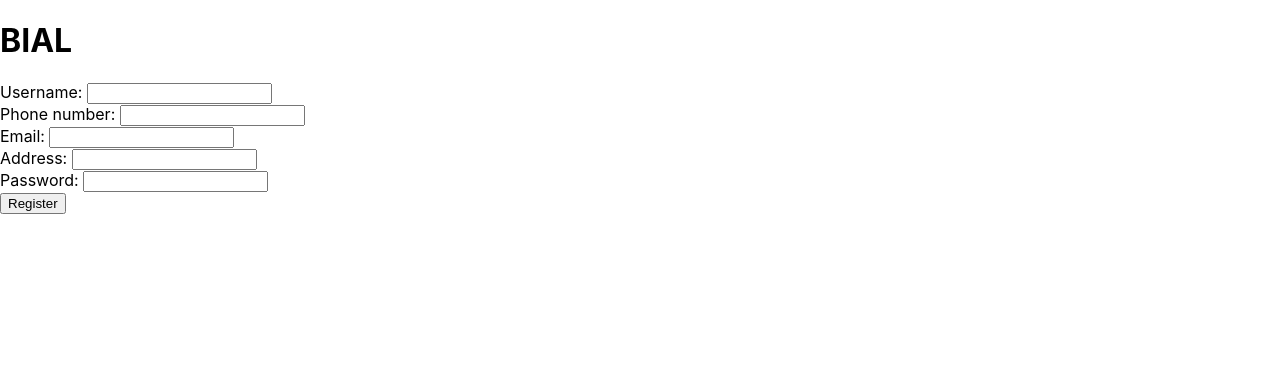
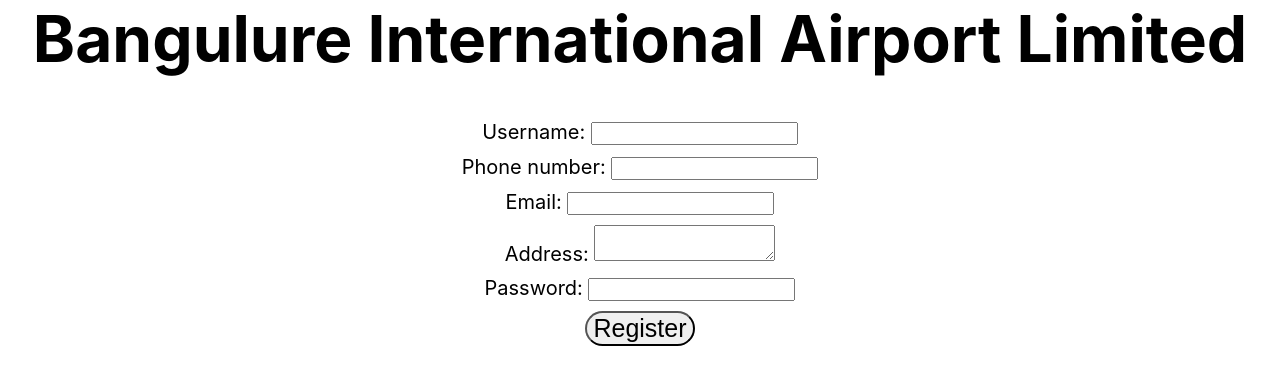
Before and after one commit to harshavardhanakrishnachaitanya2001/BIALginiapp, a Next.js app: page / in a window 1280 px wide. Shown: the top 384 px of the page. Built offline with nearby package versions, Linux system fonts and the light colour scheme.

Commit message:
Sign up page is starting to take pretty good shape

```diff
--- a/package.json
+++ b/package.json
@@ -6,14 +6,12 @@
     "dev": "next dev",
     "build": "next build",
     "start": "next start",
-    "lint": "next lint",
-    "build-css":"tailwindcss build src/styles.css -o public/styles.css"
+    "lint": "next lint"
   },
   "dependencies": {
     "next": "12.1.0",
     "react": "17.0.2",
-    "react-dom": "17.0.2",
-    "tailwind": "^2.4.1"
+    "react-dom": "17.0.2"
   },
   "devDependencies": {
     "eslint": "8.11.0",
--- a/pages/index.js
+++ b/pages/index.js
@@ -1,8 +1,9 @@
 import {useState} from 'react'
+import styles from '../styles/Signup.module.css'
 export default function SignUpSignIn(){
   return <>
-    <h1 className='text-center'>BIAL</h1>
-    <form>
+    <h1 className={styles.mainHeading}>Bangulure International Airport Limited</h1>
+    <form className={styles.signupform}>
       <div>
         <label htmlFor='username'>Username: </label>
         <input type="text" autoComplete='off' name="username"/>
@@ -17,7 +18,7 @@ export default function SignUpSignIn(){
       </div>
       <div>
         <label htmlFor='address'>Address: </label>
-        <input type="text" autoComplete='off' name="address"/>
+        <textarea autoComplete="off" name="address"/>
       </div>
       <div>
         <label htmlFor='password'>Password: </label>
--- a/public/index.html
+++ /dev/null
@@ -1,6 +0,0 @@
-<!DOCTYPE html>
-<html>
-    <head>
-        <link rel='stylesheet' href="styles.css">
-    </head>
-</html>
--- a/src/styles.css
+++ /dev/null
@@ -1,3 +0,0 @@
-@tailwind base;
-@tailwind components;
-@tailwind utilities;
--- /dev/null
+++ b/styles/Signup.module.css
@@ -0,0 +1,28 @@
+
+.mainHeading{
+    text-align: center;
+    font-size: 4rem;
+}
+.signupform{
+text-align: center;
+margin-top: 5px;
+}
+.signupform div{
+    margin-bottom: 10px;
+    margin-top: 0px;
+}
+.signupform div label{
+    font-size: 20px;
+}
+.signupform div input{
+    font-size: 15px;
+    text-align: center;
+}
+.signupform div texarea{
+    font-size: 15px;
+}
+.signupform button{
+    font-size: 25px;
+    border-radius: 25px;
+    cursor: pointer;
+}
--- a/styles/globals.css
+++ b/styles/globals.css
@@ -7,5 +7,6 @@ body {
 }
 
 * {
+  margin-top: 0px;
   box-sizing: border-box;
 }
```
Also changed, not shown: 1 other file (tests, documents, lock files or other folders).
